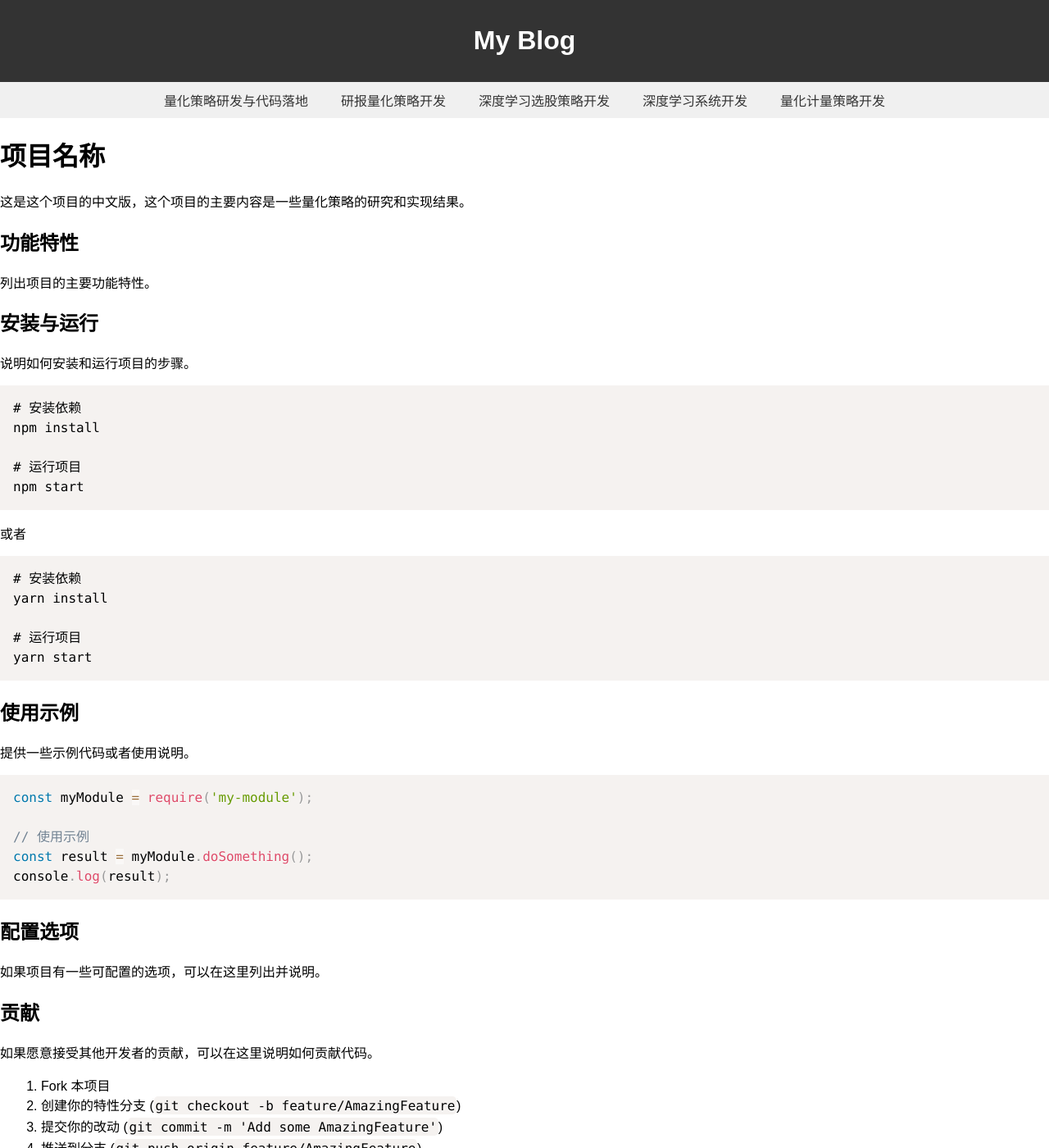
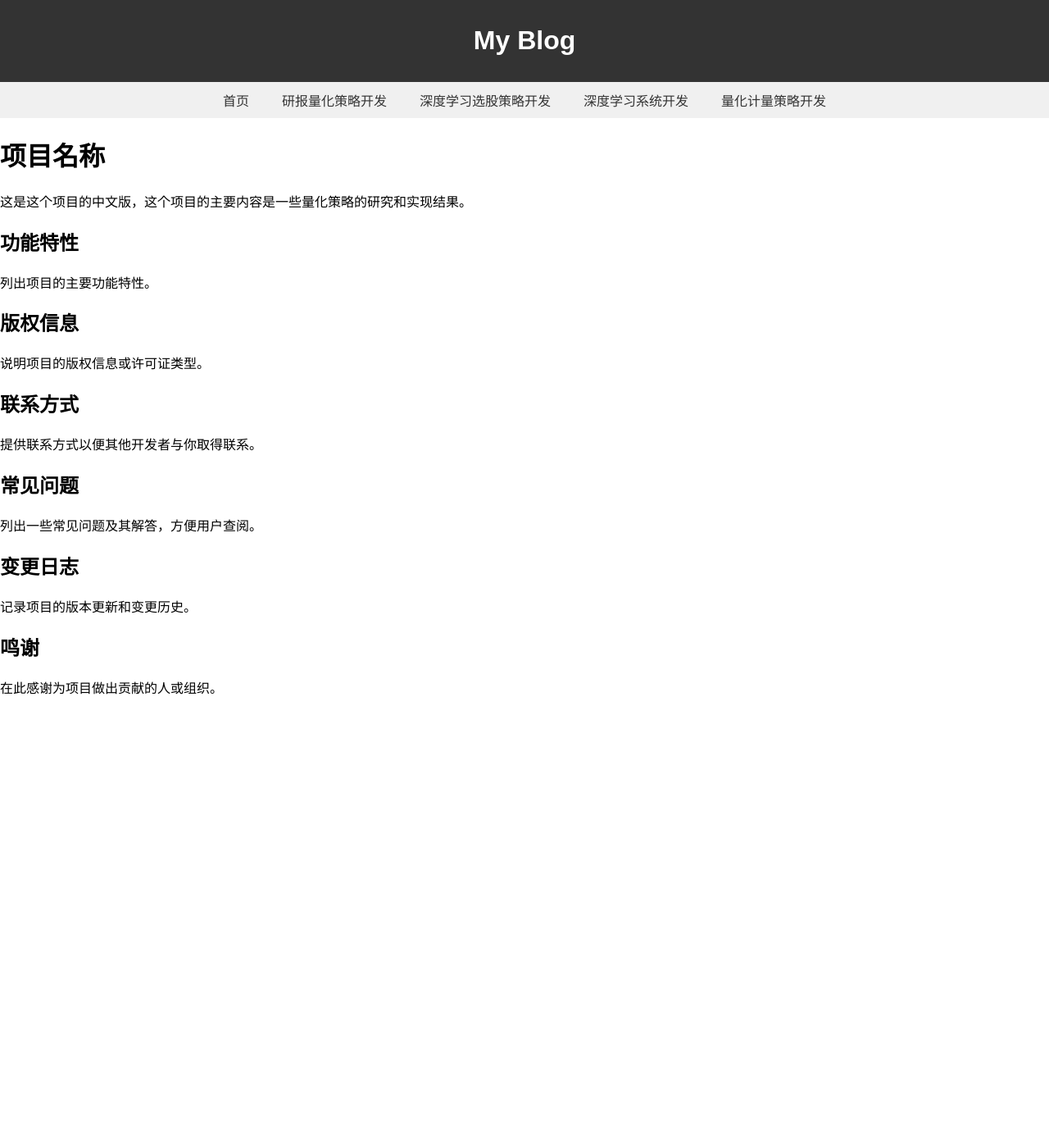
Before and after one commit to pzhu-bu/pzhu-bu.github.io, a Jekyll site: the page built from README.md, in a window 1280 px wide and 1400 px high. Shown: the whole window at 82% size. Built offline with Jekyll 4.4.1, drawn with Linux system fonts in a browser that asks for light colours; nearby versions of some CDN libraries; our own code applies the rules of GitHub Pages for plain Markdown files; some of the changed text lies outside the part shown.

Commit message:
首页更新
Co-Authored-By: pei zhu <141509161+pzhu-bu@users.noreply.github.com>

````diff
--- a/README.md
+++ b/README.md
@@ -5,54 +5,6 @@
 ## 功能特性
 
 列出项目的主要功能特性。
-
-## 安装与运行
-
-说明如何安装和运行项目的步骤。
-
-```bash
-# 安装依赖
-npm install
-
-# 运行项目
-npm start
-```
-
-或者
-
-```bash
-# 安装依赖
-yarn install
-
-# 运行项目
-yarn start
-```
-
-## 使用示例
-
-提供一些示例代码或者使用说明。
-
-```javascript
-const myModule = require('my-module');
-
-// 使用示例
-const result = myModule.doSomething();
-console.log(result);
-```
-
-## 配置选项
-
-如果项目有一些可配置的选项，可以在这里列出并说明。
-
-## 贡献
-
-如果愿意接受其他开发者的贡献，可以在这里说明如何贡献代码。
-
-1. Fork 本项目
-2. 创建你的特性分支 (`git checkout -b feature/AmazingFeature`)
-3. 提交你的改动 (`git commit -m 'Add some AmazingFeature'`)
-4. 推送到分支 (`git push origin feature/AmazingFeature`)
-5. 提交合并请求
 
 ## 版权信息
 
--- a/_data/navigation.yml
+++ b/_data/navigation.yml
@@ -1,5 +1,5 @@
 - id: home
-  title: 量化策略研发与代码落地
+  title: 首页
   url: /
 
 - id: page1
````
